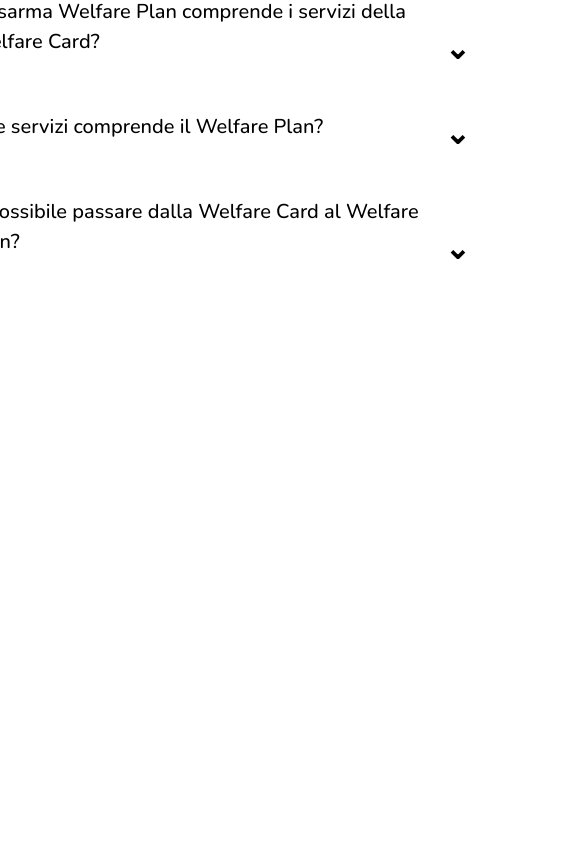
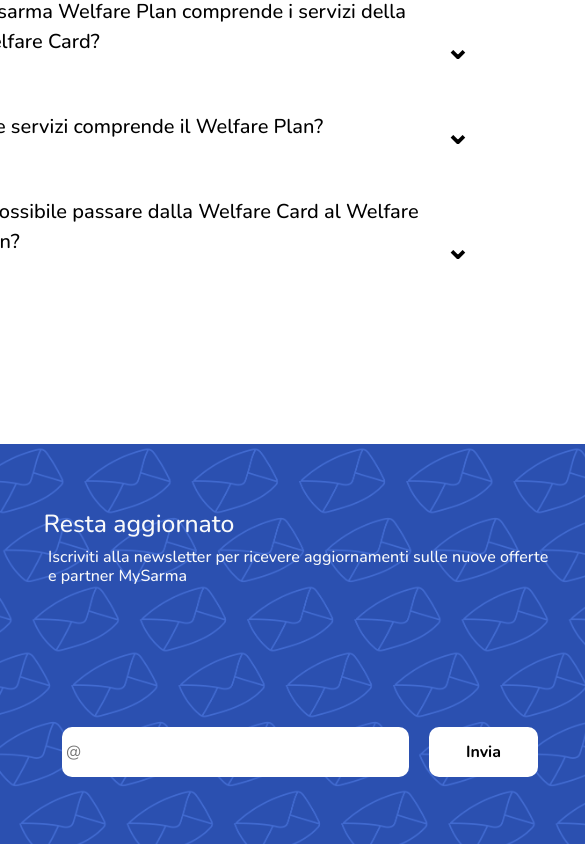
Before and after one commit to Cosimo-Lapace/OmninextTest, an Angular app: page / in a window 390 px wide. Shown: the part 9318-10162 px from the top of the page, 585 px wide, since content can reach past the window. Before the commit the page ends 9602 px from the top, so only its background shows below. Built offline with nearby package versions, Linux system fonts and the light colour scheme.

Commit message:
prefooter

```diff
--- a/src/app/app.component.html
+++ b/src/app/app.component.html
@@ -8,3 +8,4 @@
 <app-section-card></app-section-card>
 <app-boxlogo></app-boxlogo>
 <app-requests></app-requests>
+<app-pre-footer></app-pre-footer>
--- a/src/app/app.module.ts
+++ b/src/app/app.module.ts
@@ -12,6 +12,7 @@
 import { SectionCardComponent } from './section-card/section-card.component';
 import { BoxlogoComponent } from './boxlogo/boxlogo.component';
 import { RequestsComponent } from './requests/requests.component';
+import { PreFooterComponent } from './pre-footer/pre-footer.component';
 
 @NgModule({
   declarations: [
@@ -26,6 +27,7 @@
     SectionCardComponent,
     BoxlogoComponent,
     RequestsComponent,
+    PreFooterComponent,
   ],
   imports: [
     BrowserModule
--- /dev/null
+++ b/src/app/pre-footer/pre-footer.component.css
@@ -0,0 +1,115 @@
+.newsletter{
+  margin-top: 10rem;
+  height: 400px;
+  display: flex;
+  justify-content: center;
+  background-image: url('../../assets/public/image/bluefoot.png');
+  background-size: 1900px;
+}
+
+.field{
+  display: flex;
+  align-items: center;
+}
+.field > input {
+  width: 50%;
+  height: 50px;
+  margin-right: 20px;
+  border-radius: 10px;
+  border-color: transparent;
+}
+
+.field > button {
+  height: 50px;
+  width: 110px;
+  background-color: #fff;
+  border-radius: 10px;
+  border-color: transparent;
+  font-weight: bold;
+}
+
+@media screen and (max-width: 916px) {
+  .col-sm-1{
+    display: none;
+  }
+  #newsletter{
+    width: 650px !important;
+    margin-left: 150px !important;
+  }
+  h2{
+    margin-left: -15px !important;
+  }
+  h6{
+    width: 300px !important;
+  }
+
+}
+@media screen and (max-width: 856px) {
+  #newsletter{
+    margin-left: 120px !important;
+  }
+}
+  @media screen and (max-width: 814px){
+    #newsletter{
+      margin-left: 100px !important;
+    }
+  }
+  @media screen and (max-width: 800px){
+    #newsletter{
+      margin-left: 80px !important;
+    }
+  }
+  @media screen and (max-width: 773px){
+    h2,h6{
+      width: 600px !important;
+    }
+    h2{
+      margin-left: 87px !important;
+    }
+    .field{
+      width: 500px !important;
+    }
+    .field > input{
+      width: 350px !important;
+    }
+  }
+  @media screen and (max-width: 773px){
+    #newsletter{
+      margin-left: 60px !important;
+    }
+  }
+  @media screen and (max-width: 714px){
+    #newsletter{
+      margin-left: 40px !important;
+    }
+  }
+  @media screen and (max-width: 679px){
+    #newsletter{
+      margin-left: 20px !important;
+    }
+  }
+  @media screen and (max-width: 657px){
+    #newsletter{
+      margin-left: 14px !important;
+    }
+  }
+  @media screen and (max-width: 647px){
+    #newsletter{
+      margin-left: 10px !important;
+    }
+  }
+  @media screen and (max-width: 641px){
+    #newsletter{
+      margin-left: 5px !important;
+    }
+  }
+  @media screen and (max-width: 635px){
+    #newsletter{
+      margin-left: 0px !important;
+    }
+  }
+  @media screen and (max-width: 545px){
+    #newsletter{
+      width: 600px !important;
+    }
+  }
--- /dev/null
+++ b/src/app/pre-footer/pre-footer.component.html
@@ -0,0 +1,18 @@
+<section id="newsletter" class="container-fluid">
+  <div class="row newsletter">
+      <div class="col-sm-1"></div>
+      <div class="col-sm-5 d-flex flex-column align-items-center justify-content-center text-start text-light px-5">
+          <h2>
+              Resta aggiornato
+          </h2>
+          <h6 class="px-5">
+              Iscriviti alla newsletter per ricevere aggiornamenti sulle nuove offerte e partner MySarma
+          </h6>
+
+      </div>
+      <div class="col-sm-6 field">
+          <input type="email" name="email" id="email" cols="30" placeholder="@">
+          <button>Invia</button>
+      </div>
+  </div>
+</section>
```
Also changed, not shown: src/app/pre-footer/pre-footer.component.ts (added, +10 -0 lines), src/assets/public/image/bluefoot.png (added), 1 other file (tests, documents, lock files or other folders).
